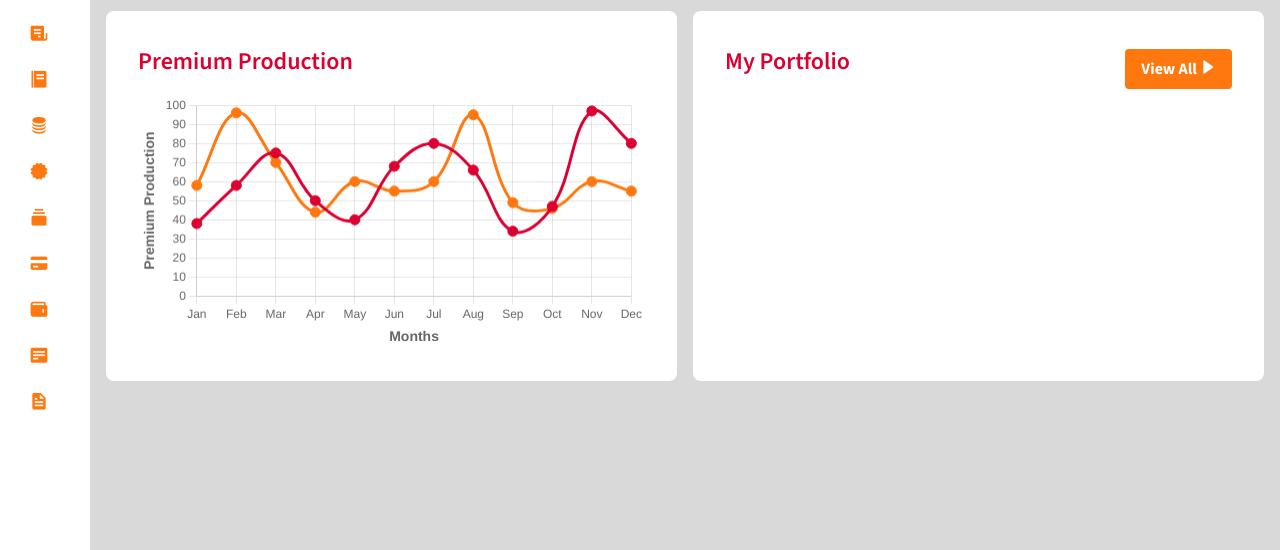
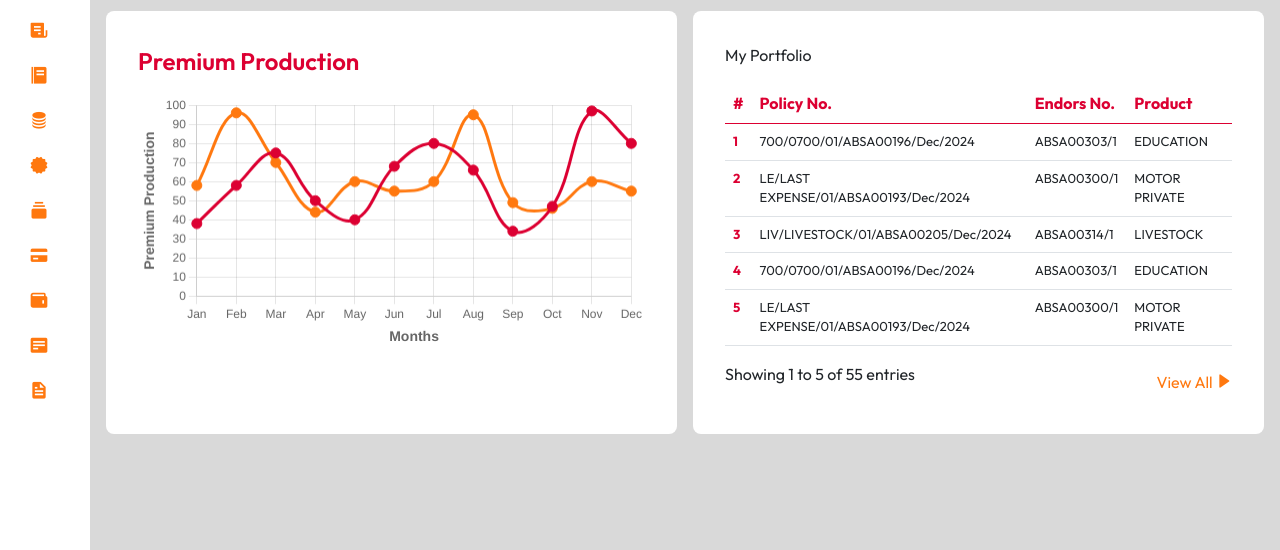
Before and after one commit to OvasisGroup/absa, a plain HTML site: page dashboard.html in a window 1280 px wide. Shown: the part 250-800 px from the top of the page. Drawn offline with nearby package versions, Linux system fonts and the light colour scheme.

Commit message:
first commit

```diff
--- a/css/style.css
+++ b/css/style.css
@@ -1,4 +1,6 @@
-@import url('https://fonts.googleapis.com/css2?family=Source+Sans+3:ital,wght@0,200..900;1,200..900&display=swap');
+/* @import url('https://fonts.googleapis.com/css2?family=Source+Sans+3:ital,wght@0,200..900;1,200..900&display=swap'); */
+@import url('https://fonts.googleapis.com/css2?family=Outfit:wght@100..900&display=swap');
+
 
 :root {
     --primary: #DC0032;
@@ -13,12 +15,12 @@
     box-sizing: border-box;
     margin: 0;
     padding: 0;
-    font-family: 'Source Sans 3', sans-serif;
+    font-family: "Outfit", sans-serif;
 }
 
 body {
     background-color: var(--accent);
-    font-family: 'Source Sans 3', sans-serif;
+    font-family: "Outfit", sans-serif;
 }
 
 a {
@@ -427,11 +429,7 @@ a.sidebar-link:hover{
     font-size: 1.5rem;
 }
 
-.graphs_areas p{
-    font-weight: 600;
-    color: var(--primary);
-    font-size: 1.5rem;
-}
+.graphs_areas{}
 
 .portfolio{
     display: flex;
@@ -440,7 +438,27 @@ a.sidebar-link:hover{
     width: 100%;
 }
 
-.portfolio button{
+.table_footer{
+    display: flex;
+    justify-content: space-between;
+    align-items: center;
+    width: 100%;
+}
+
+.table_footer button{
+    color: var(--secondary);
+    border: none;
+    border-radius: .25rem;
+    font-weight: 400;
+    cursor: pointer;
+    background-color: transparent;
+}
+
+.entries{
+    font-weight: 400;
+}
+
+.portfoli button{
     background-color: var(--secondary);
     color: white;
     border: none;
@@ -449,3 +467,15 @@ a.sidebar-link:hover{
     font-weight: 700;
     cursor: pointer;
 }
+
+tbody tr{
+    font-size: small;
+}
+
+tr th{
+    color: #DC0032;
+}
+
+td{
+    padding-top: .25rem;
+}
--- a/dashboard.html
+++ b/dashboard.html
@@ -482,7 +482,58 @@
                 <div class="graphs_areas">
                     <div class="portfolio">
                         <p >My Portfolio</p>
-                        <button>View All <span><i class='bx bxs-right-arrow'></i></span></button>
+                    </div>
+                    <div>
+                        <table class="table">
+                            <thead>
+                              <tr>
+                                <th scope="col">#</th>
+                                <th scope="col">Policy No.</th>
+                                <th scope="col">Endors No.</th>
+                                <th scope="col">Product</th>
+                              </tr>
+                            </thead>
+                            <tbody>
+                              <tr>
+                                <th scope="row">1</th>
+                                <td>700/0700/01/ABSA00196/Dec/2024</td>
+                                <td>ABSA00303/1	</td>
+                                <td>EDUCATION</td>
+                              </tr>
+                              <tr>
+                                <th scope="row">2</th>
+                                <td>LE/LAST EXPENSE/01/ABSA00193/Dec/2024	</td>
+                                <td>ABSA00300/1	</td>
+                                <td>MOTOR PRIVATE</td>
+                              </tr>
+                              <tr>
+                                <th scope="row">3</th>
+                                <td>LIV/LIVESTOCK/01/ABSA00205/Dec/2024	</td>
+                                <td>ABSA00314/1	</td>
+                                <td>LIVESTOCK</td>
+                              </tr>
+                              <tr>
+                                <th scope="row">4</th>
+                                <td>700/0700/01/ABSA00196/Dec/2024</td>
+                                <td>ABSA00303/1	</td>
+                                <td>EDUCATION</td>
+                              </tr>
+                              <tr>
+                                <th scope="row">5</th>
+                                <td>LE/LAST EXPENSE/01/ABSA00193/Dec/2024	</td>
+                                <td>ABSA00300/1	</td>
+                                <td>MOTOR PRIVATE</td>
+                              </tr>
+
+
+                            </tbody>
+
+                          </table>
+                          <div class="table_footer">
+                            <p class="entries">Showing 1 to 5 of 55 entries</p>
+                            <button>View All <span><i class='bx bxs-right-arrow'></i></span></button>
+                        </div>
+
                     </div>
 
                 </div>
```
